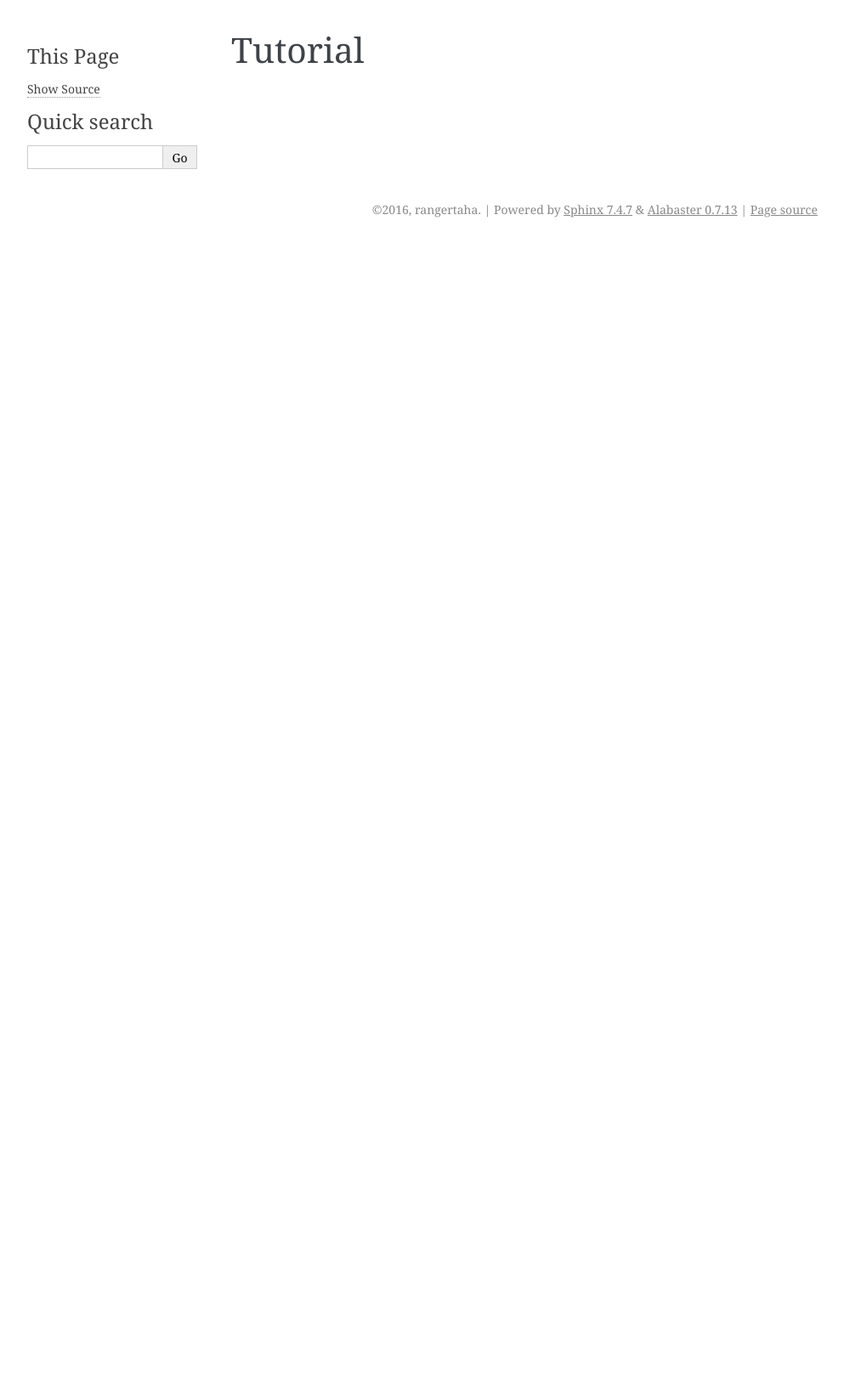
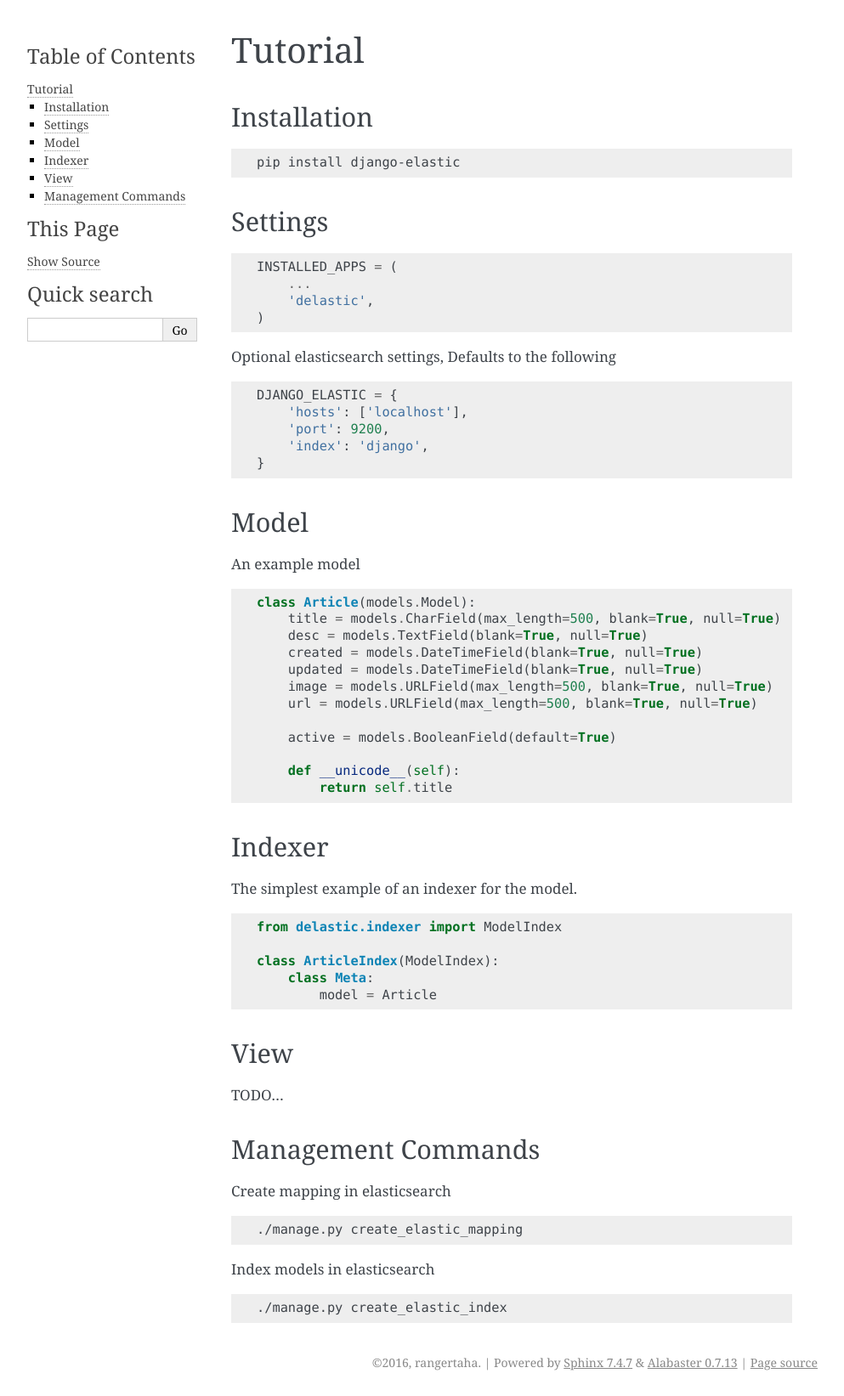
Before and after one commit to rangertaha/django-elastic, a Sphinx documentation site: the page built from docs/source/tutorial.rst, in a window 1280 px wide. Shown: the whole page at 85% size, without its empty margins (148-1141 px from the left). Built offline with Sphinx 7.4.7, drawn with Linux system fonts in a browser that asks for light colours; before the commit the page ends 900 px from its top, so only the background shows below that.

Commit message:
Documentation updates

```diff
--- a/docs/source/tutorial.rst
+++ b/docs/source/tutorial.rst
@@ -1,2 +1,94 @@
 Tutorial
 ========
+
+
+
+Installation
+------------
+
+.. code-block:: bash
+
+    pip install django-elastic
+
+
+Settings
+--------
+
+.. code-block:: python
+
+    INSTALLED_APPS = (
+        ...
+        'delastic',
+    )
+
+Optional elasticsearch settings, Defaults to the following
+
+
+.. code-block:: python
+
+    DJANGO_ELASTIC = {
+        'hosts': ['localhost'],
+        'port': 9200,
+        'index': 'django',
+    }
+
+
+Model
+-----
+
+An example model
+
+.. code-block:: python
+
+    class Article(models.Model):
+        title = models.CharField(max_length=500, blank=True, null=True)
+        desc = models.TextField(blank=True, null=True)
+        created = models.DateTimeField(blank=True, null=True)
+        updated = models.DateTimeField(blank=True, null=True)
+        image = models.URLField(max_length=500, blank=True, null=True)
+        url = models.URLField(max_length=500, blank=True, null=True)
+
+        active = models.BooleanField(default=True)
+
+        def __unicode__(self):
+            return self.title
+
+
+Indexer
+-------
+
+
+The simplest example of an indexer for the model.
+
+.. code-block:: python
+
+    from delastic.indexer import ModelIndex
+
+    class ArticleIndex(ModelIndex):
+        class Meta:
+            model = Article
+
+View
+----
+
+
+TODO...
+
+
+
+Management Commands
+-------------------
+
+Create mapping in elasticsearch
+
+.. code-block:: bash
+
+    ./manage.py create_elastic_mapping
+
+
+Index models in elasticsearch
+
+
+.. code-block:: bash
+
+    ./manage.py create_elastic_index
```
